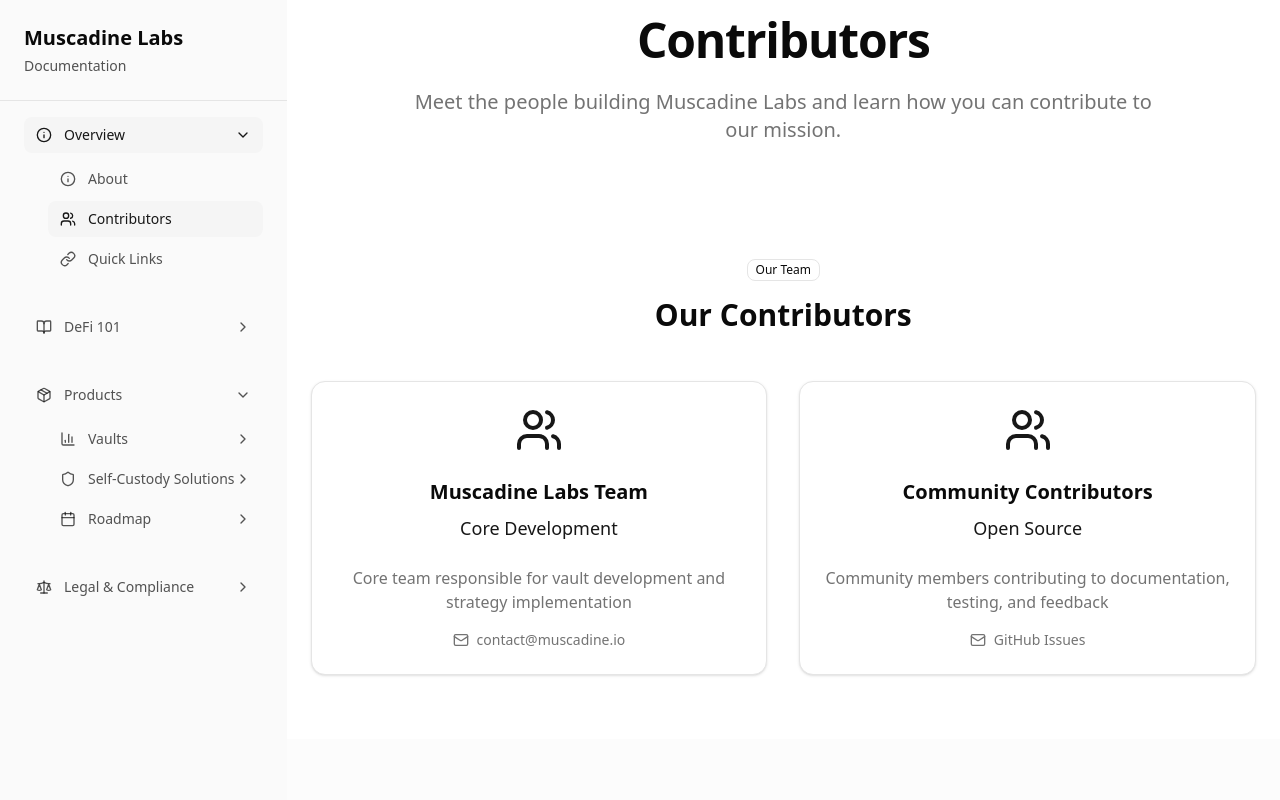
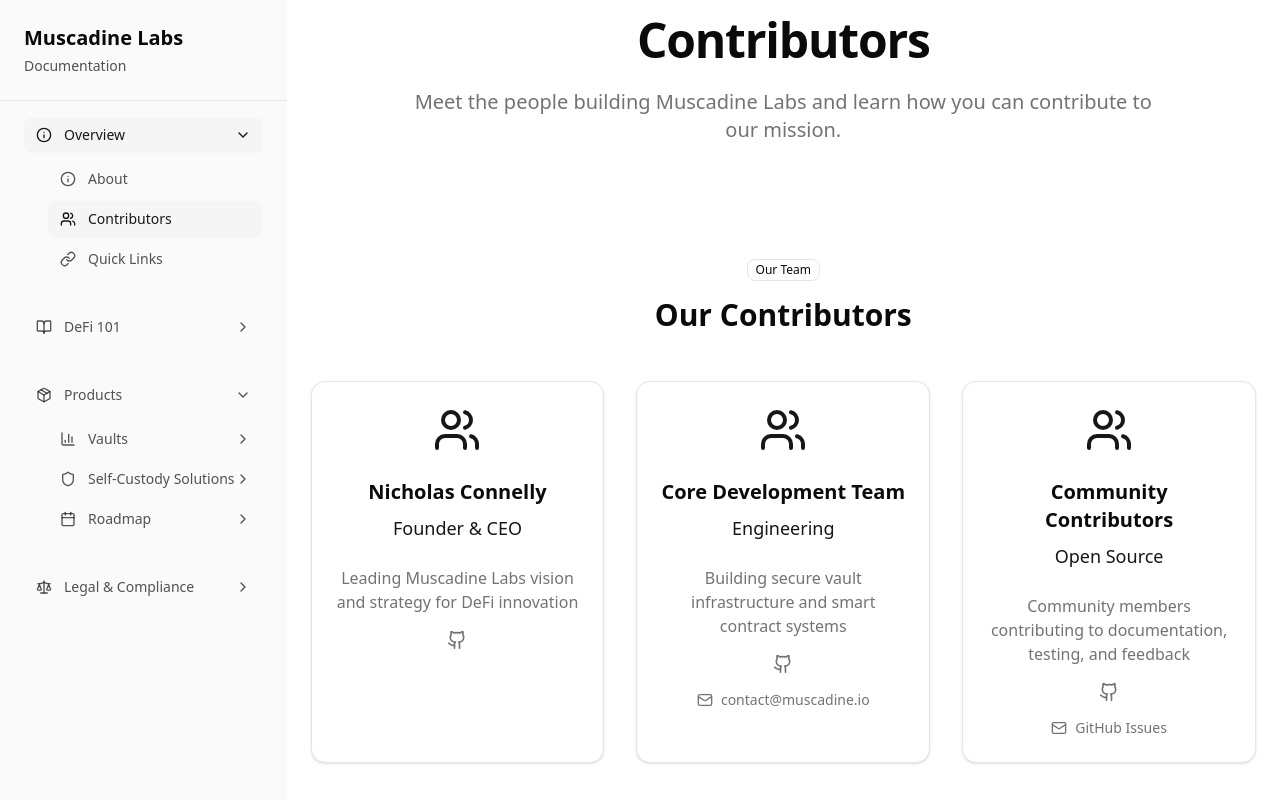
Before and after one commit to Muscadine-Labs/Documentation, a Next.js app: page /overview/contributors in a window 1280 px wide. Built offline with nearby package versions, Linux system fonts and the light colour scheme.

Commit message:
Update contributors page with enhanced structure and social links

```diff
--- a/app/overview/contributors/page.tsx
+++ b/app/overview/contributors/page.tsx
@@ -7,15 +7,26 @@
 
 const contributors = [
   {
-    name: "Muscadine Labs Team",
-    role: "Core Development",
-    description: "Core team responsible for vault development and strategy implementation",
+    name: "Nicholas Connelly",
+    role: "Founder & CEO",
+    description: "Leading Muscadine Labs vision and strategy for DeFi innovation",
+    github: "https://github.com/nicholasconnelly",
+    twitter: "#",
+    linkedin: "#",
+    avatar: "/avatars/nicholas.jpg",
+  },
+  {
+    name: "Core Development Team",
+    role: "Engineering",
+    description: "Building secure vault infrastructure and smart contract systems",
+    github: "https://github.com/Muscadine-Labs",
     contact: "contact@muscadine.io",
   },
   {
     name: "Community Contributors",
     role: "Open Source",
     description: "Community members contributing to documentation, testing, and feedback",
+    github: "https://github.com/Muscadine-Labs/Documentation",
     contact: "GitHub Issues",
   },
 ];
@@ -24,19 +35,19 @@
   {
     name: "GitHub Repository",
     description: "Open source code and issue tracking",
-    href: "#",
+    href: "https://github.com/Muscadine-Labs",
     icon: Github,
   },
   {
-    name: "Community Forum",
-    description: "Discussions and support",
-    href: "#",
+    name: "Documentation",
+    description: "This documentation site",
+    href: "https://github.com/Muscadine-Labs/Documentation",
     icon: Users,
   },
   {
-    name: "Twitter/X",
-    description: "Latest updates and announcements",
-    href: "#",
+    name: "Main Website",
+    description: "Muscadine Labs official website",
+    href: "https://www.muscadine.io",
     icon: Twitter,
   },
 ];
@@ -54,7 +65,7 @@
             <Badge variant="outline" className="mb-4">Our Team</Badge>
             <h2 className="text-3xl font-bold mb-6">Our Contributors</h2>
           </div>
-          <div className="grid md:grid-cols-2 gap-8">
+          <div className="grid md:grid-cols-2 lg:grid-cols-3 gap-8">
             {contributors.map((contributor) => (
               <Card key={contributor.name} className="hover:shadow-lg transition-shadow">
                 <CardHeader className="text-center">
@@ -68,10 +79,48 @@
                 </CardHeader>
                 <CardContent className="text-center">
                   <p className="text-muted-foreground mb-4">{contributor.description}</p>
+
+                  {/* Social Links */}
+                  <div className="flex justify-center space-x-4 mb-4">
+                    {contributor.github && (
+                      <a
+                        href={contributor.github}
+                        target="_blank"
+                        rel="noopener noreferrer"
+                        className="text-muted-foreground hover:text-primary transition-colors"
+                      >
+                        <Github className="h-5 w-5" />
+                      </a>
+                    )}
+                    {contributor.twitter && contributor.twitter !== "#" && (
+                      <a
+                        href={contributor.twitter}
+                        target="_blank"
+                        rel="noopener noreferrer"
+                        className="text-muted-foreground hover:text-primary transition-colors"
+                      >
+                        <Twitter className="h-5 w-5" />
+                      </a>
+                    )}
+                    {contributor.linkedin && contributor.linkedin !== "#" && (
+                      <a
+                        href={contributor.linkedin}
+                        target="_blank"
+                        rel="noopener noreferrer"
+                        className="text-muted-foreground hover:text-primary transition-colors"
+                      >
+                        <Mail className="h-5 w-5" />
+                      </a>
+                    )}
+                  </div>
+
+                  {/* Contact Info */}
+                  {contributor.contact && (
                     <div className="flex items-center justify-center space-x-2 text-sm text-muted-foreground">
                       <Mail className="h-4 w-4" />
                       <span>{contributor.contact}</span>
                     </div>
+                  )}
                 </CardContent>
               </Card>
             ))}
@@ -91,7 +140,14 @@
           </div>
           <div className="grid md:grid-cols-3 gap-6">
             {communityLinks.map((link) => (
-              <Card key={link.name} className="hover:shadow-lg transition-shadow cursor-pointer group">
+              <a
+                key={link.name}
+                href={link.href}
+                target="_blank"
+                rel="noopener noreferrer"
+                className="block"
+              >
+                <Card className="hover:shadow-lg transition-shadow cursor-pointer group h-full">
                   <CardHeader className="text-center">
                     <div className="flex justify-center mb-4">
                       <link.icon className="h-8 w-8 text-primary" />
@@ -105,6 +161,7 @@
                     <ArrowRight className="h-4 w-4 mx-auto text-muted-foreground group-hover:text-primary transition-colors" />
                   </CardContent>
                 </Card>
+              </a>
             ))}
           </div>
         </div>
```
Lines whose indentation alone changed are shown as unchanged.
